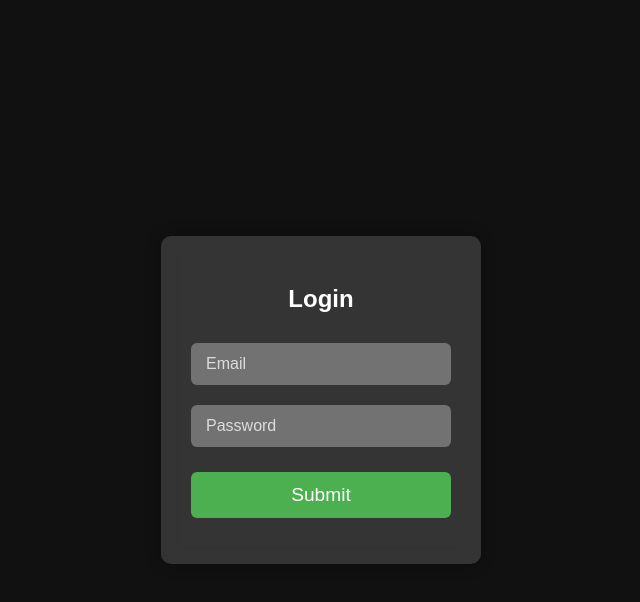
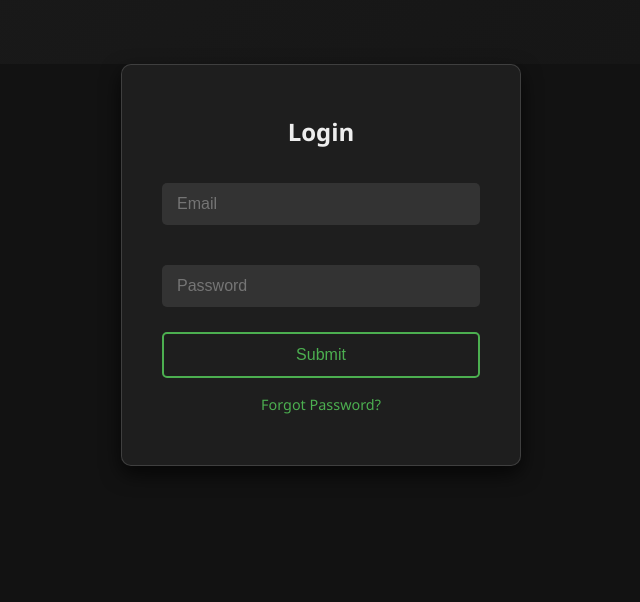
Before and after one commit to GmanF10/Zeno, a plain HTML site: page login.html in a window 1280 px wide. Shown: the whole page, without its empty margins (319-959 px from the left). Drawn offline with Linux system fonts and the light colour scheme; no server answers.

Commit message:
uncertain

```diff
--- a/css/styles.css
+++ b/css/styles.css
@@ -1,129 +1,130 @@
-/* Global resets */
+/* General Reset */
 * {
   box-sizing: border-box;
-  font-family: Arial, sans-serif;
 }
 
-/* Body for both pages */
-body {
+body, html {
   margin: 0;
-  background-color: #111;
-  color: #fff;
-  height: 100vh;
-  display: flex;
-  justify-content: center;
-  align-items: center;
+  padding: 0;
+  font-family: 'Segoe UI', Tahoma, Geneva, Verdana, sans-serif;
+  background-color: #121212;
+  color: #eee;
+  height: 100%;
 }
 
-/* Container common styles */
+/* Container for content */
 .container {
-  background: rgba(255 255 255 / 0.15); /* Transparent glass effect */
-  backdrop-filter: blur(10px);
+  max-width: 400px;
+  margin: 5% auto;
+  background: #222;
+  padding: 30px 40px;
   border-radius: 10px;
-  padding: 30px;
-  width: 320px;
+  box-shadow: 0 8px 20px rgba(0,0,0,0.7);
   text-align: center;
-  box-shadow: 0 0 15px rgba(0, 0, 0, 0.3);
 }
 
-/* Headings */
-h1, h2 {
-  margin-bottom: 20px;
+/* Login container with transparent background */
+.login-container {
+  background: rgba(255, 255, 255, 0.05);
+  border: 1px solid rgba(255, 255, 255, 0.15);
 }
 
-/* Inputs */
+/* Input fields */
 input[type="email"],
 input[type="password"] {
   width: 100%;
   padding: 12px 15px;
-  margin: 10px 0;
-  border-radius: 6px;
+  margin: 15px 0 25px 0;
   border: none;
+  border-radius: 5px;
   font-size: 1rem;
-  background: rgba(255 255 255 / 0.3);
-  color: white;
-  outline-offset: 2px;
-  outline-color: #4caf50;
+  background: #333;
+  color: #eee;
   transition: background-color 0.3s ease;
 }
 
-input::placeholder {
-  color: #ddd;
+input[type="email"]:focus,
+input[type="password"]:focus {
+  background: #444;
+  outline: none;
 }
 
-/* Button shared styles */
-button#loginBtn {
-  width: 100%;
-  padding: 12px;
-  background-color: #4caf50;
-  color: white;
-  font-size: 1.2rem;
-  border: none;
-  border-radius: 6px;
-  cursor: pointer;
+/* Link styles */
+.links {
   margin-top: 15px;
-  transition: background-color 0.3s ease;
-  position: relative;
-  overflow: hidden;
-  z-index: 10;
 }
 
-button#loginBtn:hover {
-  background-color: #45a049;
+.links a {
+  color: #4caf50;
+  text-decoration: none;
+  font-size: 0.9rem;
+  margin: 0 10px;
+  cursor: pointer;
+  transition: color 0.3s ease;
+}
+
+.links a:hover,
+.links a:focus {
+  color: #81c784;
+  outline: none;
 }
 
 /* Status message */
 #status {
-  margin-top: 15px;
+  margin-top: 20px;
   font-weight: 600;
 }
 
-/* Index page specific button style for expansion */
-#indexBtnContainer {
-  display: flex;
-  flex-direction: column;
-  justify-content: center;
-  align-items: center;
-  gap: 15px;
-  height: 100vh;
+/* Shared primary button style (for index & dashboard logout) */
+.btn-primary {
+  background-color: #4caf50; /* Green */
+  color: white;
+  padding: 12px 25px;
+  border: none;
+  border-radius: 5px;
+  font-size: 1rem;
+  cursor: pointer;
+  user-select: none;
+  transition: background-color 0.3s ease;
   width: 100%;
-  background: #111;
-  color: #fff;
-  text-align: center;
+  max-width: 100%;
 }
 
-#loginBtn.expand {
-  animation: expandToFull 0.5s forwards;
-  position: fixed;
-  top: 50%;
-  left: 50%;
-  width: 150px; /* starting width */
-  height: 50px;  /* starting height */
-  transform: translate(-50%, -50%);
-  border-radius: 6px;
-  z-index: 9999;
+.btn-primary:hover,
+.btn-primary:focus {
+  background-color: #45a049;
+  outline: none;
 }
 
-@keyframes expandToFull {
-  to {
-    width: 100vw;
-    height: 100vh;
-    top: 0;
-    left: 0;
-    border-radius: 0;
-    transform: none;
-  }
+/* Submit button style for login page (transparent with green border) */
+.btn-submit {
+  background: transparent;
+  border: 2px solid #4caf50;
+  color: #4caf50;
+  padding: 12px 25px;
+  border-radius: 5px;
+  font-size: 1rem;
+  cursor: pointer;
+  user-select: none;
+  transition: all 0.3s ease;
+  width: 100%;
+  max-width: 100%;
 }
 
-/* Login page container fade-in */
-.login-container {
-  opacity: 0;
-  animation: fadeIn 0.6s forwards;
-  animation-delay: 0.2s;
+.btn-submit:hover,
+.btn-submit:focus {
+  background-color: #4caf50;
+  color: white;
+  outline: none;
 }
 
-@keyframes fadeIn {
-  to {
-    opacity: 1;
-  }
+/* Background styling */
+.background {
+  position: fixed;
+  top: 0;
+  left: 0;
+  width: 100%;
+  height: 100%;
+  background: linear-gradient(135deg, #1a1a1a, #121212);
+  z-index: -1;
 }
--- a/js/auth.js
+++ b/js/auth.js
@@ -4,10 +4,9 @@ import {
   signInWithEmailAndPassword,
   sendPasswordResetEmail,
   onAuthStateChanged,
-  signOut,
 } from "https://www.gstatic.com/firebasejs/11.8.1/firebase-auth.js";
 
-// Firebase config and initialization
+// Firebase config
 const firebaseConfig = {
   apiKey: "AIzaSyCHkSQPSm6la7b9E8O_Tc3YMI-FWWQzt4g",
   authDomain: "zeno-14a48.firebaseapp.com",
@@ -16,6 +15,8 @@ const firebaseConfig = {
   messagingSenderId: "416659613054",
   appId: "1:416659613054:web:37e45bf1cc7b9bb9c77f2f",
 };
+
+// Initialize Firebase
 const app = initializeApp(firebaseConfig);
 const auth = getAuth(app);
 
@@ -24,8 +25,9 @@ const emailInput = document.getElementById("email");
 const passwordInput = document.getElementById("password");
 const loginBtn = document.getElementById("loginBtn");
 const statusEl = document.getElementById("status");
+const forgotPasswordLink = document.getElementById("forgotPasswordLink");
 
-// Friendly error messages
+// Firebase auth error messages
 const firebaseErrorMessages = {
   "auth/invalid-email": "❌ The email address is not valid.",
   "auth/user-disabled": "❌ This user account has been disabled.",
@@ -33,13 +35,13 @@ const firebaseErrorMessages = {
   "auth/wrong-password": "❌ Incorrect password.",
 };
 
-// Update status message
+// Utility: Set status message
 function setStatus(message, isError = false) {
   statusEl.textContent = message;
   statusEl.style.color = isError ? "#ff4d4d" : "#4caf50";
 }
 
-// Login handler
+// Handle login
 async function loginUser() {
   const email = emailInput.value.trim();
   const password = passwordInput.value;
@@ -52,10 +54,7 @@ async function loginUser() {
   try {
     await signInWithEmailAndPassword(auth, email, password);
     setStatus(`✅ Logged in as ${email}`);
-    // Redirect to dashboard or main app page
-    setTimeout(() => {
-      window.location.href = "dashboard.html";
-    }, 1000);
+    window.location.href = "dashboard.html";
   } catch (error) {
     const msg = firebaseErrorMessages[error.code] || "❌ Login failed. Please check your credentials.";
     setStatus(msg, true);
@@ -64,12 +63,29 @@ async function loginUser() {
 
 // Event listeners
 loginBtn.addEventListener("click", loginUser);
-
 document.addEventListener("keydown", (e) => {
   if (e.key === "Enter") loginUser();
 });
 
-// Monitor auth state changes
+forgotPasswordLink.addEventListener("click", async (e) => {
+  e.preventDefault();
+  const email = emailInput.value.trim();
+
+  if (!email) {
+    setStatus("⚠️ Please enter your email above to reset your password.", true);
+    return;
+  }
+
+  try {
+    await sendPasswordResetEmail(auth, email);
+    setStatus(`✅ Password reset email sent to ${email}. Check your inbox.`);
+  } catch (error) {
+    const msg = firebaseErrorMessages[error.code] || "❌ Unable to send reset email.";
+    setStatus(msg, true);
+  }
+});
+
+// Monitor auth state
 onAuthStateChanged(auth, (user) => {
   if (user) {
     setStatus(`✅ Logged in as ${user.email}`);
--- a/login.html
+++ b/login.html
@@ -3,84 +3,25 @@
 <head>
   <meta charset="UTF-8" />
   <meta name="viewport" content="width=device-width, initial-scale=1" />
-  <title>Login</title>
+  <title>Zeno Login</title>
   <link rel="stylesheet" href="css/styles.css" />
-  <style>
-    /* Fade in effect for the login container */
-    .container {
-      opacity: 0;
-      animation: fadeIn 0.6s forwards;
-      animation-delay: 0.2s;
-      background: rgba(255 255 255 / 0.15); /* transparent */
-      padding: 30px;
-      border-radius: 10px;
-      width: 320px;
-      box-sizing: border-box;
-      margin: 100px auto;
-      backdrop-filter: blur(10px);
-      color: white;
-      font-family: Arial, sans-serif;
-      text-align: center;
-      box-shadow: 0 0 15px rgba(0,0,0,0.3);
-    }
-
-    @keyframes fadeIn {
-      to {
-        opacity: 1;
-      }
-    }
-
-    input[type="email"],
-    input[type="password"] {
-      width: 100%;
-      padding: 12px 15px;
-      margin: 10px 0;
-      border-radius: 6px;
-      border: none;
-      font-size: 1rem;
-      box-sizing: border-box;
-      background: rgba(255 255 255 / 0.3);
-      color: white;
-    }
-
-    input::placeholder {
-      color: #ddd;
-    }
-
-    button#loginBtn {
-      width: 100%;
-      padding: 12px;
-      background-color: #4caf50;
-      color: white;
-      font-size: 1.2rem;
-      border: none;
-      border-radius: 6px;
-      cursor: pointer;
-      margin-top: 15px;
-      transition: background-color 0.3s ease;
-    }
-
-    button#loginBtn:hover {
-      background-color: #45a049;
-    }
-
-    /* Body styling for dark background */
-    body {
-      background-color: #111;
-      margin: 0;
-      height: 100vh;
-      display: flex;
-      justify-content: center;
-      align-items: center;
-    }
-  </style>
 </head>
 <body>
-  <div class="container">
+
+  <div class="background"></div>
+
+  <div class="container login-container">
     <h2>Login</h2>
+
     <input type="email" id="email" placeholder="Email" autocomplete="off" />
     <input type="password" id="password" placeholder="Password" autocomplete="off" />
-    <button id="loginBtn">Submit</button>
+
+    <button id="loginBtn" class="btn-submit">Submit</button>
+
+    <div class="links">
+      <a href="#" id="forgotPassword">Forgot Password?</a>
+    </div>
+
     <p id="status"></p>
   </div>
 
```
Also changed, not shown: index.html (+1 -65 lines).
